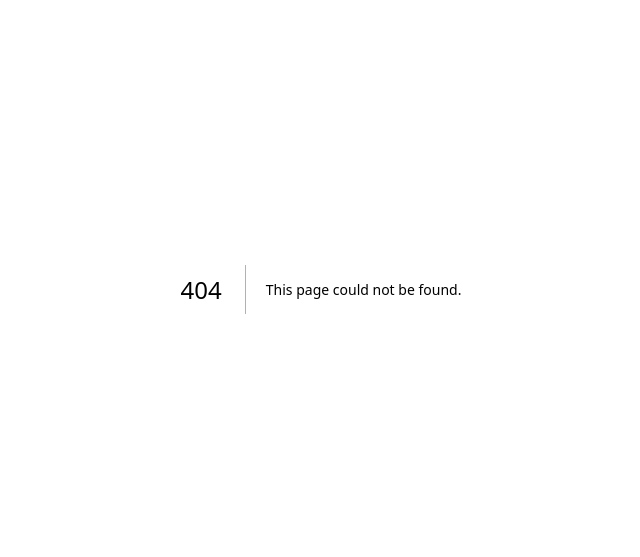
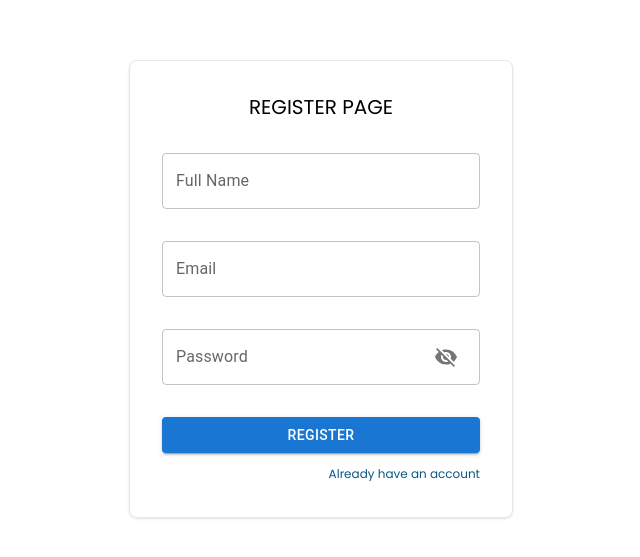
Before and after one commit to dwashkarma/LMS-client, a Next.js app: page /register in a window 1280 px wide. Before the commit this address had no page. Shown: the part 111-668 px from the top of the page, without its empty margins (319-959 px from the left). Built offline with nearby package versions, Linux system fonts and the light colour scheme; no server answers.

Commit message:
register user

```diff
--- /dev/null
+++ b/app/api/auth/register/route.ts
@@ -0,0 +1,33 @@
+import { connectDB } from "@/libs/mongodb";
+import User from "@/modals/User";
+import { NextResponse } from "next/server";
+import bcrypt from "bcryptjs";
+
+export async function POST(request: Request) {
+  try {
+    const { email, name, password } = await request.json();
+    await connectDB();
+    const userExists = await User.findOne({ email });
+    if (userExists) {
+      return new Response("User already exists", { status: 400 });
+    }
+    const hashedPassword = await bcrypt.hash(password, 10);
+    const user = new User({
+      name,
+      email,
+      password: hashedPassword,
+    });
+    const saveUser = await user.save();
+    return NextResponse.json(
+      {
+        message: "User created successfully",
+        name: saveUser.name,
+        email: saveUser.email,
+        password: saveUser.password,
+      },
+      { status: 201 }
+    );
+  } catch (error: any) {
+    console.log(error.message);
+  }
+}
--- /dev/null
+++ b/app/register/page.tsx
@@ -0,0 +1,20 @@
+import RegisterComponent from "@/components/register";
+import { authOptions } from "@/libs/auth";
+import { getServerSession } from "next-auth";
+import { redirect } from "next/navigation";
+import React from "react";
+
+async function Register() {
+  const session = await getServerSession(authOptions);
+  console.log(session);
+  if (session) {
+    redirect("/dashboard");
+  }
+  return (
+    <div className="place-items-center h-screen grid">
+      <RegisterComponent />
+    </div>
+  );
+}
+
+export default Register;
--- /dev/null
+++ b/components/register/index.tsx
@@ -0,0 +1,102 @@
+"use client";
+import InputField from "../shared/InputField";
+import { useState } from "react";
+import PasswordField from "../shared/PasswordField";
+import ButtonComponent from "../shared/ButtonComponent";
+import { useFormik } from "formik";
+import * as yup from "yup";
+import axios from "axios";
+import { NextResponse } from "next/server";
+
+const loginValues = {
+  email: "",
+  password: "",
+  fullname: "",
+};
+
+const loginSchema = yup.object().shape({
+  email: yup.string().required("Please enter your email !"),
+  password: yup.string().required("Please enter your password !"),
+  fullname: yup.string().required("Please enter your name!"),
+});
+const RegisterComponent = () => {
+  const [passwordType, setPasswordType] = useState(false);
+
+  const {
+    values,
+    handleBlur,
+    handleChange,
+    touched,
+    errors,
+    handleSubmit,
+    resetForm,
+  } = useFormik({
+    initialValues: loginValues,
+    validationSchema: loginSchema,
+    onSubmit: async () => {
+      try {
+        const res = await axios.post("/api/auth/register", {
+          email: values.email,
+          name: values.fullname,
+          password: values.password,
+        });
+        resetForm();
+      } catch (errors: any) {
+        return NextResponse.json({ message: errors.message }, { status: 500 });
+      }
+    },
+  });
+
+  const handleClickPassword = () => {
+    setPasswordType(!passwordType);
+  };
+
+  return (
+    <div className="shadow border w-[30%] shadow-slate-200 rounded-lg p-8  grid gap-8">
+      <h2 className="text-center font-normal text-xl uppercase text-primary">
+        Register Page
+      </h2>
+      <InputField
+        name="fullname"
+        value={values.fullname}
+        label="Full Name"
+        type="text"
+        handleChange={handleChange}
+        handleBlur={handleBlur}
+        helperText={touched.fullname ? errors.fullname : ""}
+        errors={touched.fullname && Boolean(errors.fullname)}
+      />
+      <InputField
+        name="email"
+        value={values.email}
+        label="Email"
+        type="text"
+        handleChange={handleChange}
+        handleBlur={handleBlur}
+        helperText={touched.email ? errors.email : ""}
+        errors={touched.email && Boolean(errors.email)}
+      />
+      <PasswordField
+        name="password"
+        value={values.password}
+        label="Password"
+        type={passwordType ? "text" : "password"}
+        handleClickPassword={handleClickPassword}
+        handleChange={handleChange}
+        handleBlur={handleBlur}
+        helperText={touched.password ? errors.password : ""}
+        errors={touched.password && Boolean(errors.password)}
+      />
+      <div className="text-end grid gap-2">
+        <ButtonComponent handleClick={handleSubmit}>Register</ButtonComponent>
+        <div>
+          <span className="text-end text-sky-800 hover:border-b cursor-pointer hover:border-b-sky-800 text-xs font-normal">
+            Already have an account
+          </span>
+        </div>
+      </div>
+    </div>
+  );
+};
+
+export default RegisterComponent;
--- a/libs/auth.ts
+++ b/libs/auth.ts
@@ -16,54 +16,50 @@ export const authOptions: NextAuthOptions = {
       clientId: process.env.GOOGLE_ID as string,
       clientSecret: process.env.GOOGLE_SECRET as string,
     }),
-    // CredentialsProvider({
-    //   id: "credentials",
-    //   name: "Credentials",
-    //   credentials: {
-    //     email: {
-    //       label: "Email",
-    //       placeholder: "Enter your email",
-    //       type: "text",
-    //     },
-    //     password: {
-    //       label: "Password",
-    //       type: "password",
-    //     },
-    //   },
+    CredentialsProvider({
+      id: "credentials",
+      name: "Credentials",
+      credentials: {
+        email: {},
+        password: {},
+        fullname: {},
+      },
+      async authorize(credentials, req) {
+        return null;
+      },
+    }),
+  ],
+  pages: {
+    signIn: "/",
+  },
+  // callbacks: {
+  //   async session({ session, token }) {
+  //     return session;
+  //   },
+  //   async signIn({ profile }) {
+  //     const extendedProfile = profile as ExtendedProfile;
+  //     console.log(extendedProfile);
+  //     try {
+  //       await connectDB();
+  //       console.log("connected to database");
+  //       const userExits = await UserSchema.findOne({
+  //         email: extendedProfile?.email,
+  //       });
 
-    // }),
-  ],
-  callbacks: {
-    async session({ session, token }) {
-      // const sessionUser = await UserSchema.findOne({
-      //   email: session.user?.email,
-      // });
-      return session;
-    },
-    async signIn({ profile }) {
-      const extendedProfile = profile as ExtendedProfile;
-      console.log(extendedProfile);
-      try {
-        await connectDB();
-        console.log("connected to database");
-        const userExits = await UserSchema.findOne({
-          email: extendedProfile?.email,
-        });
-
-        if (!userExits) {
-          const user = await UserSchema.create({
-            id: extendedProfile?.sub,
-            email: extendedProfile?.email,
-            name: extendedProfile?.name,
-            image: extendedProfile?.picture,
-          });
-        }
-        return true;
-      } catch (error) {
-        console.log(error);
-        return false;
-      }
-      return true;
-    },
-  },
+  //       if (!userExits) {
+  //         const user = await UserSchema.create({
+  //           id: extendedProfile?.sub,
+  //           email: extendedProfile?.email,
+  //           name: extendedProfile?.name,
+  //           image: extendedProfile?.picture,
+  //         });
+  //       }
+  //       return true;
+  //     } catch (error) {
+  //       console.log(error);
+  //       return false;
+  //     }
+  //     return true;
+  //   },
+  // },
 };
--- a/modals/User.ts
+++ b/modals/User.ts
@@ -1,4 +1,5 @@
 import { model, models, Schema } from "mongoose";
+import { v4 as uuidv4 } from "uuid";
 
 export interface UserDocument {
   email: string;
@@ -13,6 +14,7 @@ const UserSchema = new Schema<UserDocument>(
     id: {
       type: String,
       unique: true,
+      default: uuidv4,
     },
     email: {
       type: String,
--- a/package.json
+++ b/package.json
@@ -13,6 +13,8 @@
     "@emotion/styled": "^11.13.0",
     "@mui/icons-material": "^5.16.6",
     "@mui/material": "^5.16.6",
+    "axios": "^1.7.3",
+    "bcryptjs": "^2.4.3",
     "formik": "^2.4.6",
     "mongodb": "^6.8.0",
     "mongoose": "^8.5.2",
@@ -20,12 +22,15 @@
     "next-auth": "^4.24.7",
     "react": "^18",
     "react-dom": "^18",
+    "uuid": "^10.0.0",
     "yup": "^1.4.0"
   },
   "devDependencies": {
+    "@types/bcryptjs": "^2.4.6",
     "@types/node": "^20",
     "@types/react": "^18",
     "@types/react-dom": "^18",
+    "@types/uuid": "^10.0.0",
     "eslint": "^8",
     "eslint-config-next": "14.2.5",
     "postcss": "^8",
```
Also changed, not shown: middleware.ts (added, +11 -0 lines), 1 other file (tests, documents, lock files or other folders).
